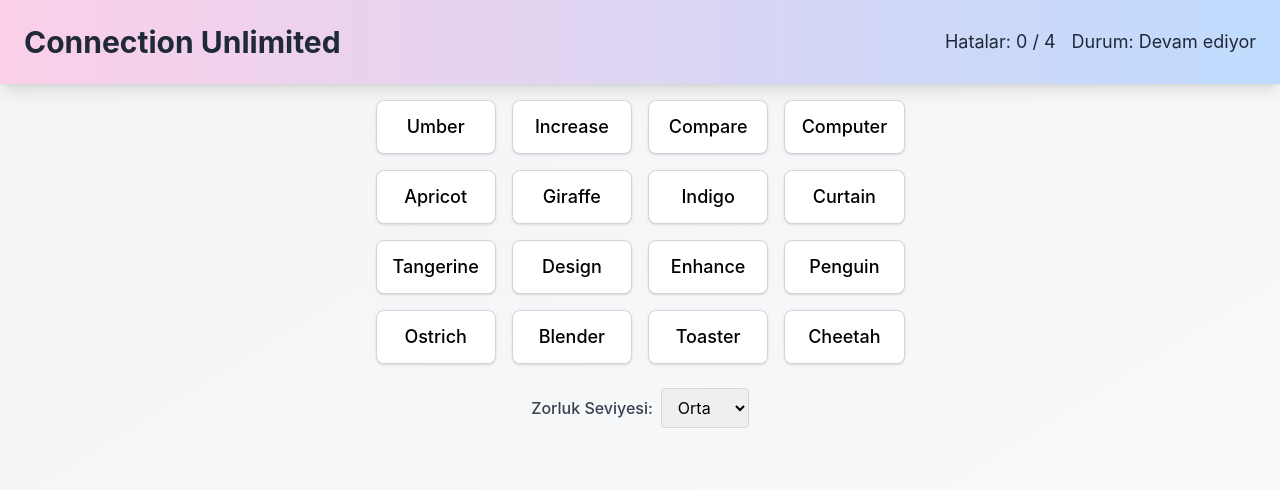
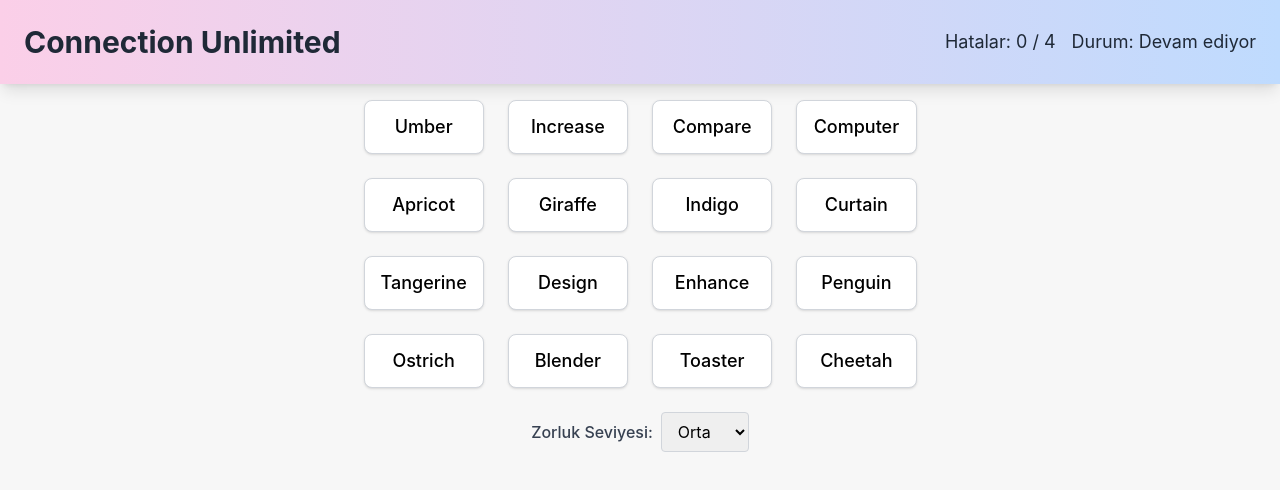
Before and after one commit to Heminyildiz/ConnectionWords, a React (Create React App) app: page / in a window 1280 px wide. Shown: the top 490 px of the page. Built offline with nearby package versions, Linux system fonts and the light colour scheme.

Commit message:
Update App.jsx

```diff
--- a/src/App.jsx
+++ b/src/App.jsx
@@ -17,7 +17,6 @@ const DIFFICULTY_SETTINGS = {
   Zor: 2,
 };
 
-// Kullanıcı arayüzündeki zorluk ile JSON'daki anahtarları eşleştiriyoruz.
 const difficultyMap = {
   Kolay: "easy",
   Orta: "medium",
@@ -52,7 +51,6 @@ const App = () => {
   }, [allWordPool, difficulty]);
 
   function generateGameWords() {
-    // Seçilen zorluk seviyesine uygun havuzu alıyoruz
     const pool = allWordPool[difficultyMap[difficulty]];
     const groupKeys = pool.map(group => group.groupId);
     const selectedGroupKeys = shuffleArray([...groupKeys]).slice(0, 4);
@@ -126,14 +124,14 @@ const App = () => {
 
   if (!allWordPool) {
     return (
-      <div className="min-h-screen flex items-center justify-center font-sans">
+      <div className="min-h-screen flex items-center justify-center">
         <p>Kelime havuzu yükleniyor...</p>
       </div>
     );
   }
 
   return (
-    <div className="min-h-screen bg-gradient-to-br from-gray-100 to-gray-50 font-sans animate-fadeIn">
+    <div className="min-h-screen bg-[#F7F7F7] font-sans animate-fadeIn">
       <Header
         errorCount={errorCount}
         errorLimit={errorLimit}
@@ -151,7 +149,7 @@ const App = () => {
             Tebrikler! Yeni kelimeler hazırlanıyor...
           </div>
         )}
-        <div className="grid grid-cols-4 gap-4">
+        <div className="grid grid-cols-4 gap-6">
           {words.map(word => (
             <WordButton
               key={word.id}
```
